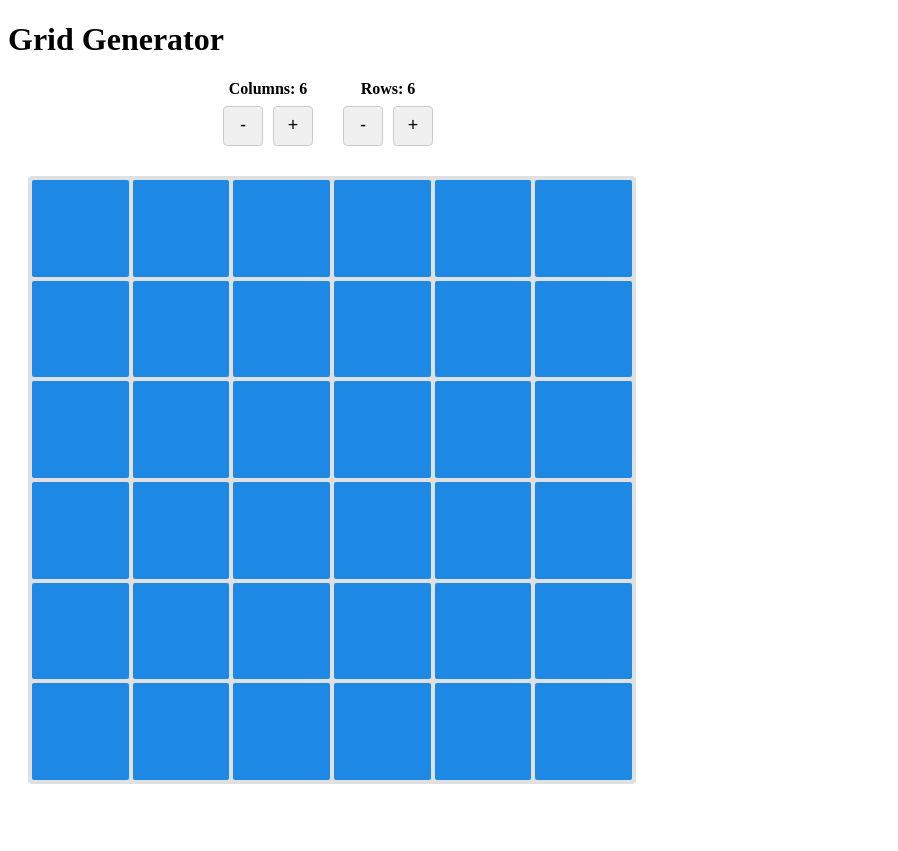
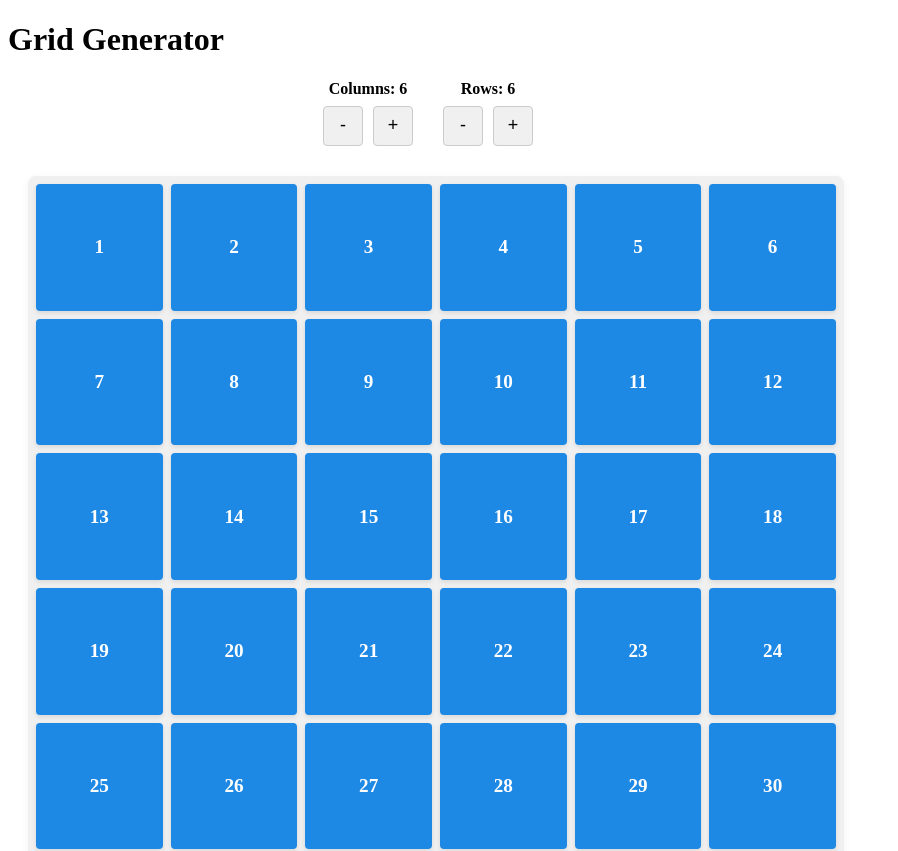
Before and after one commit to miguelrodriguezp99/tesella, a React (Vite) app: page / in a window 1280 px wide. Shown: the top 851 px of the page, without its empty margins (0-898 px from the left). Before the commit the page ends 804 px from the top, so only its background shows below. Built offline with nearby package versions, Linux system fonts and the light colour scheme.

Commit message:
added dnd kit

```diff
--- a/package.json
+++ b/package.json
@@ -10,6 +10,9 @@
     "preview": "vite preview"
   },
   "dependencies": {
+    "@dnd-kit/core": "^6.3.1",
+    "@dnd-kit/sortable": "^10.0.0",
+    "@dnd-kit/utilities": "^3.2.2",
     "react": "^19.0.0",
     "react-dom": "^19.0.0"
   },
--- /dev/null
+++ b/src/components/grid-cell/grid-cell.css
@@ -0,0 +1,49 @@
+.grid-cell {
+  background-color: #1e88e5;
+  color: white;
+  border-radius: 4px;
+  width: auto;
+  height: auto;
+  display: flex;
+  align-items: center;
+  justify-content: center;
+  font-weight: bold;
+  font-size: 1.2rem;
+  user-select: none;
+  touch-action: none;
+  transition: background-color 0.2s, box-shadow 0.2s;
+  box-shadow: 0 2px 5px rgba(0, 0, 0, 0.1);
+  cursor: grab;
+}
+
+.grid-cell:hover {
+  background-color: #1976d2;
+  box-shadow: 0 4px 8px rgba(0, 0, 0, 0.2);
+}
+
+.grid-cell:active {
+  cursor: grabbing;
+}
+
+.grid-cell.dragging {
+  background-color: #1565c0;
+  box-shadow: 0 8px 16px rgba(0, 0, 0, 0.3);
+  cursor: grabbing;
+  z-index: 10;
+  transform-origin: center;
+  animation: pulse 1.5s infinite;
+  width: 100%;
+  height: 100%;
+}
+
+@keyframes pulse {
+  0% {
+    box-shadow: 0 0 0 0 rgba(25, 118, 210, 0.4);
+  }
+  70% {
+    box-shadow: 0 0 0 10px rgba(25, 118, 210, 0);
+  }
+  100% {
+    box-shadow: 0 0 0 0 rgba(25, 118, 210, 0);
+  }
+}
--- /dev/null
+++ b/src/components/grid-cell/grid-cell.tsx
@@ -0,0 +1,4 @@
+import './grid-cell.css';
+export const GridCell = ({ value }: { value: number }) => {
+  return <div className="grid-cell dragging">{value}</div>;
+};
--- /dev/null
+++ b/src/components/grid-cell/sortable-cell.tsx
@@ -0,0 +1,38 @@
+import { useSortable } from '@dnd-kit/sortable';
+import { CSS } from '@dnd-kit/utilities';
+import './grid-cell.css';
+
+export interface Cell {
+  id: string;
+  value: number;
+}
+
+export const SortableCell = ({ cell }: { cell: Cell }) => {
+  const {
+    attributes,
+    listeners,
+    setNodeRef,
+    transform,
+    transition,
+    isDragging,
+  } = useSortable({ id: cell.id });
+
+  const style = {
+    transform: CSS.Transform.toString(transform),
+    transition,
+    opacity: isDragging ? 0.5 : 1,
+    zIndex: isDragging ? 1 : 0,
+  };
+
+  return (
+    <div
+      ref={setNodeRef}
+      style={style}
+      className={`grid-cell ${isDragging ? 'dragging' : ''}`}
+      {...attributes}
+      {...listeners}
+    >
+      {cell.value}
+    </div>
+  );
+};
--- /dev/null
+++ b/src/components/grid-controls/grid-controls.css
@@ -0,0 +1,30 @@
+.grid-controls {
+  display: flex;
+  gap: 30px;
+  margin-bottom: 10px;
+  justify-content: center;
+}
+
+.control-section {
+  display: flex;
+  flex-direction: column;
+  align-items: center;
+  gap: 8px;
+}
+
+.control-section h3 {
+  margin: 0;
+  font-size: 16px;
+}
+
+.button-group {
+  display: flex;
+  gap: 10px;
+}
+
+@media (max-width: 600px) {
+  .grid-controls {
+    flex-direction: column;
+    gap: 15px;
+  }
+}
--- a/src/components/grid/grid-controls.tsx
+++ b/src/components/grid-controls/grid-controls.tsx
@@ -1,11 +1,13 @@
-import { useGrid } from '@/providers/grid-provider';
+import { useGridContext } from '@/providers/grid-provider';
 import { Button } from '../button/button';
+
+import './grid-controls.css';
 
 export const GridControls = () => {
   const {
     state: { columns, rows },
     actions: { increaseColumns, decreaseColumns, increaseRows, decreaseRows },
-  } = useGrid();
+  } = useGridContext();
 
   return (
     <div className="grid-controls">
--- a/src/components/grid/grid.css
+++ b/src/components/grid/grid.css
@@ -3,63 +3,28 @@
   flex-direction: column;
   gap: 20px;
   margin: 20px;
-  max-width: 600px;
+  max-width: 800px;
 }
 
 .grid-container {
   display: grid;
-  gap: 4px;
+  gap: 8px;
   width: 100%;
   aspect-ratio: 1 / 1;
-  background-color: #e0e0e0;
-  padding: 4px;
-  border-radius: 4px;
+  background-color: #f0f0f0;
+  padding: 8px;
+  border-radius: 8px;
+  box-shadow: 0 2px 10px rgba(0, 0, 0, 0.05);
+  position: relative;
 }
 
-.grid-controls {
-  display: flex;
-  gap: 30px;
-  margin-bottom: 10px;
-  justify-content: center;
-}
-
-.control-section {
-  display: flex;
-  flex-direction: column;
-  align-items: center;
-  gap: 8px;
-}
-
-.control-section h3 {
-  margin: 0;
-  font-size: 16px;
-}
-
-.button-group {
-  display: flex;
-  gap: 10px;
-}
-
-.grid-cell {
-  background-color: #1e88e5;
-  border-radius: 2px;
-  width: auto;
-  height: auto;
-  transition: all 0.2s ease;
-}
-
-.grid-cell:hover {
-  opacity: 0.85;
-  transform: scale(0.96);
-}
-
+/* Responsive adjustments */
 @media (max-width: 600px) {
-  .grid-controls {
-    flex-direction: column;
-    gap: 15px;
+  .grid-wrapper {
+    margin: 10px;
   }
 
-  .grid-container {
-    max-width: 100%;
+  .grid-cell {
+    font-size: 1rem;
   }
 }
--- a/src/components/grid/grid.tsx
+++ b/src/components/grid/grid.tsx
@@ -1,16 +1,27 @@
-import { useGrid } from '@/providers/grid-provider';
-import { GridControls } from './grid-controls';
+import { GridControls } from '../grid-controls/grid-controls';
+import { DndContext, DragOverlay, closestCenter } from '@dnd-kit/core';
+import { SortableContext, rectSortingStrategy } from '@dnd-kit/sortable';
+import { SortableCell } from '../grid-cell/sortable-cell';
 import './Grid.css';
+import { GridCell } from '../grid-cell/grid-cell';
+import { useGrid } from './use-grid';
 
 export const Grid = () => {
   const {
-    state: { columns, rows },
+    state: { cells, columns, rows, activeId, activeCell, sensors },
+    actions: { handleDragStart, handleDragEnd },
   } = useGrid();
-
   return (
     <div className="grid-wrapper">
       <GridControls />
 
+      <DndContext
+        sensors={sensors}
+        collisionDetection={closestCenter}
+        onDragStart={handleDragStart}
+        onDragEnd={handleDragEnd}
+      >
+        <SortableContext items={cells} strategy={rectSortingStrategy}>
           <div
             className="grid-container"
             style={{
@@ -18,12 +29,18 @@ export const Grid = () => {
               gridTemplateRows: `repeat(${rows}, 1fr)`,
             }}
           >
-        {Array(rows * columns)
-          .fill(null)
-          .map((_, index) => (
-            <div key={index} className="grid-cell"></div>
+            {cells.map((cell) => (
+              <SortableCell key={cell.id} cell={cell} />
             ))}
           </div>
+        </SortableContext>
+
+        <DragOverlay>
+          {activeId && activeCell ? (
+            <GridCell value={activeCell.value} />
+          ) : null}
+        </DragOverlay>
+      </DndContext>
     </div>
   );
 };
--- /dev/null
+++ b/src/components/grid/use-grid.ts
@@ -0,0 +1,80 @@
+import { useGridContext } from '@/providers/grid-provider';
+import {
+  DragEndEvent,
+  DragStartEvent,
+  KeyboardSensor,
+  PointerSensor,
+  useSensor,
+  useSensors,
+} from '@dnd-kit/core';
+import { arrayMove } from '@dnd-kit/sortable';
+import { useEffect, useState } from 'react';
+import { Cell } from '../grid-cell/sortable-cell';
+
+export const useGrid = () => {
+  const {
+    state: { columns, rows },
+  } = useGridContext();
+
+  const totalCells = columns * rows;
+
+  const [cells, setCells] = useState<Cell[]>([]);
+  const [activeId, setActiveId] = useState<string | null>(null);
+
+  useEffect(() => {
+    setCells(
+      Array.from({ length: totalCells }, (_, i) => ({
+        id: `cell-${i}`,
+        value: i + 1,
+      }))
+    );
+  }, [totalCells, columns, rows]);
+
+  const sensors = useSensors(
+    useSensor(PointerSensor, {
+      activationConstraint: {
+        distance: 8,
+      },
+    }),
+    useSensor(KeyboardSensor)
+  );
+
+  const handleDragStart = (event: DragStartEvent) => {
+    setActiveId(event.active.id as string);
+  };
+
+  const handleDragEnd = (event: DragEndEvent) => {
+    const { active, over } = event;
+    setActiveId(null);
+
+    if (!over) return;
+
+    if (active.id !== over.id) {
+      setCells((items) => {
+        const oldIndex = items.findIndex((item) => item.id === active.id);
+        const newIndex = items.findIndex((item) => item.id === over.id);
+
+        return arrayMove(items, oldIndex, newIndex);
+      });
+    }
+  };
+
+  const activeCell = activeId
+    ? cells.find((cell) => cell.id === activeId)
+    : null;
+
+  return {
+    state: {
+      columns,
+      rows,
+      cells,
+      activeId,
+      activeCell,
+      sensors,
+    },
+    actions: {
+      handleDragStart,
+      handleDragEnd,
+    },
+  };
+};
--- a/src/providers/grid-provider.tsx
+++ b/src/providers/grid-provider.tsx
@@ -79,7 +79,7 @@ export const GridProvider: React.FC<GridProviderProps> = ({
 };
 
 // eslint-disable-next-line react-refresh/only-export-components
-export const useGrid = (): GridContextType => {
+export const useGridContext = (): GridContextType => {
   const context = useContext(GridContext);
 
   if (context === undefined) {
```
Also changed, not shown: 1 other file (tests, documents, lock files or other folders). Lines whose indentation alone changed are shown as unchanged.
